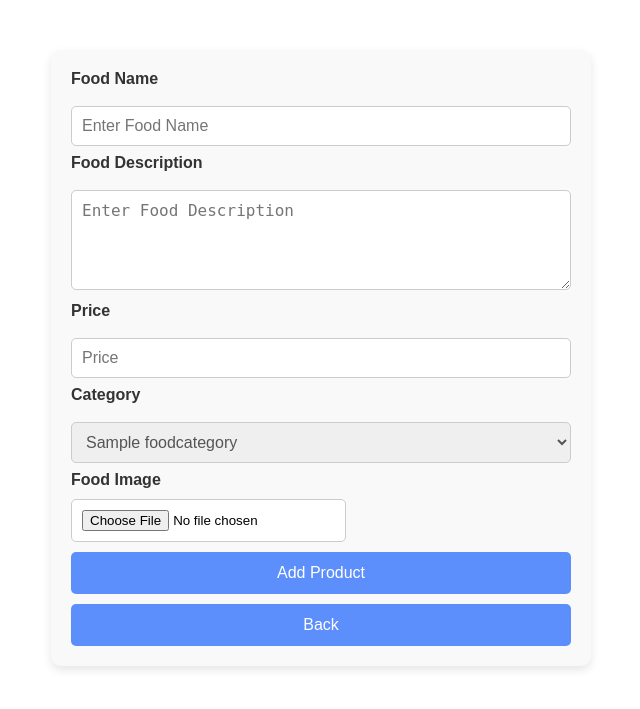
After one commit to Sharmilapyatha432/fos, a PHP site: page /admin/add_fooditem.php in a window 1280 px wide. The commit adds this page. Shown: the top 709 px of the page, without its empty margins (319-959 px from the left). Run offline with PHP 8.4, Linux system fonts and the light colour scheme; the visitor is signed in with stand-in values (Sample User, id 1); tables that the repository leaves empty or names only in its code hold one stand-in row (values such as "Sample post"); some libraries are stand-ins or nearby versions.

Commit message:
"Updated admin panel files (addcategory.php, adminpanel.php, foodform.php, fooditems.php, sidebar_menu.php) and customer layout file (layout.php) with changes to SQL queries, form fields, and navigation links."

```diff
--- /dev/null
+++ b/admin/add_fooditem.php
@@ -0,0 +1,125 @@
+<!DOCTYPE html>
+<html lang="en">
+<head>
+    <meta charset="UTF-8">
+    <meta name="viewport" content="width=device-width, initial-scale=1.0">
+    <title>Add Food Items</title>
+</head>
+<link rel="stylesheet" href="https://cdnjs.cloudflare.com/ajax/libs/sweetalert/1.1.3/sweetalert.min.css">
+<script src="https://cdnjs.cloudflare.com/ajax/libs/sweetalert/1.1.3/sweetalert.min.js"></script>
+</head>
+<body>
+
+<?php
+session_start();
+include('../database/connection.php');
+
+if (!isset($_SESSION['adminname'])) {
+    header("Location: admin_login.php");
+    exit;
+}
+
+// Add Product
+if ($_SERVER['REQUEST_METHOD'] == 'POST') {
+    // Check if all expected form fields are set
+    if (isset($_POST['name'], $_POST['description'], $_POST['price'], $_POST['category_id'])) {
+        $name = $_POST['name'];
+        $description = $_POST['description'];
+        $price = $_POST['price'];
+        $category_id = $_POST['category_id'];
+
+        // Handle file upload
+        if (isset($_FILES['image']) && $_FILES['image']['error'] == 0) {
+            $target_dir = "../img/";
+            $target_file = $target_dir . basename($_FILES["image"]["name"]);
+            $imageFileType = strtolower(pathinfo($target_file, PATHINFO_EXTENSION));
+
+            $allowed_file_types = array('jpg', 'jpeg', 'png', 'gif');
+            if (in_array($imageFileType, $allowed_file_types)) {
+                if (file_exists($target_file)) {
+                    $target_file = $target_dir . time() . "_" . basename($_FILES["image"]["name"]);
+                }
+
+                if (move_uploaded_file($_FILES["image"]["tmp_name"], $target_file)) {
+                    $query = "INSERT INTO fooditem (name, description, price, category_id, image)
+                              VALUES ('$name', '$description', '$price', '$category_id', '$target_file')";
+
+                    if (mysqli_query($conn, $query)) {
+                        // Set success message
+                        $_SESSION['message'] = "Food added successfully!";
+                        $_SESSION['msg_type'] = "success"; // or any other type you want to define
+                        // header("Location: view_product.php");
+                        // exit;
+                    } else {
+                        // Set error message
+                        $_SESSION['message'] = "Error inserting product: " . mysqli_error($conn);
+                        $_SESSION['msg_type'] = "error";
+                    }
+                } else {
+                    $_SESSION['message'] = "Error uploading the image.";
+                    $_SESSION['msg_type'] = "error";
+                }
+            } else {
+                $_SESSION['message'] = "Only JPG, JPEG, PNG & GIF files are allowed.";
+                $_SESSION['msg_type'] = "error";
+            }
+        } else {
+            $_SESSION['message'] = "Image file is required.";
+            $_SESSION['msg_type'] = "error";
+        }
+    }
+}
+?>
+
+    <?php if (isset($_SESSION['message'])): ?>
+        <script>
+            swal({
+                title: "<?php echo $_SESSION['msg_type'] == 'success' ? 'Success' : 'Error'; ?>",
+                text: "<?php echo $_SESSION['message']; ?>",
+                icon: "<?php echo $_SESSION['msg_type'] == 'success' ? 'success' : 'error'; ?>",
+                button: "OK",
+            }).then(() => {
+                // Redirect if success
+                <?php if ($_SESSION['msg_type'] == 'success'): ?>
+                    window.location.href = "fooditems.php"; // Redirect to the product list page
+                <?php endif; ?>
+            });
+        </script>
+        <?php unset($_SESSION['message']); ?>
+        <?php unset($_SESSION['msg_type']); ?>
+    <?php endif; ?>
+
+
+<link rel="stylesheet" href="../css/form.css">
+<form method="post" action="add_fooditem.php" enctype="multipart/form-data" autocomplete="off">
+    <div class="container">
+        <label for="productname">Food Name</label>
+        <input type="text" name="name" placeholder="Enter Food Name" required>
+
+        <label for="productdescription">Food Description</label>
+        <textarea name="description" placeholder="Enter Food Description"></textarea>
+
+        <label for="price">Price</label>
+        <input type="number" name="price" placeholder="Price" required>
+
+        <label for="category">Category</label>
+        <select name="category_id" required>
+            <!-- Loop through categories dynamically -->
+            <?php
+            $category_query = "SELECT * FROM foodcategory";
+            $categories = mysqli_query($conn, $category_query);
+            while ($category = mysqli_fetch_assoc($categories)) {
+                echo "<option value='{$category['category_id']}'>{$category['category_name']}</option>";
+            }
+            ?>
+        </select>
+
+        <label for="image_url">Food Image</label>
+        <input type="file" name="image" accept="image/*" required>
+
+        <button type="submit">Add Product</button>
+        <button><a href="fooditems.php">Back</a></button>
+    </div>
+</form>
+</body>
+</html>
--- a/admin/addcategory.php
+++ b/admin/addcategory.php
@@ -10,7 +10,7 @@ if (!isset($_SESSION['adminname'])) {
 //Add Product
 if ($_SERVER['REQUEST_METHOD'] == 'POST') {
     $name = $_POST['name'];
-    $query = "INSERT INTO foodcategory (name) VALUES ('$name')";
+    $query = "INSERT INTO foodcategory (category_name) VALUES ('$name')";
     mysqli_query($conn, $query);
     header("Location: adminpanel.php");
 }
--- a/admin/adminpanel.php
+++ b/admin/adminpanel.php
@@ -2,5 +2,6 @@
 include('../admin/layout/header.php');
 include('../admin/layout/sidebar_menu.php');
 // include('../admin/layout/footer.php');
-include('../database/connection.php')
+include('../database/connection.php');
+
 ?>
--- a/admin/fooditems.php
+++ b/admin/fooditems.php
@@ -41,7 +41,7 @@ $result = $conn->query($sql);
     <?php if (!isset($_POST['add'])) { ?>
         <h1 align="center">List of Food Items</h1>
         <div class="table-wrapper">
-            <form action="foodform.php" method="post">
+            <form action="add_fooditem.php" method="post">
                 <input type="submit" value="Add Food" name="add">
             </form>
             <table class="fl-table">
--- a/admin/layout/sidebar_menu.php
+++ b/admin/layout/sidebar_menu.php
@@ -2,7 +2,7 @@
 <div class="sidebar">
 <strong><a href="#">DASHBOARD</a></strong>
     <ul class = "menu">
-        <li><a href="#">Food Categories</a></li>
+        <li><a href="addcategory.php">Food Categories</a></li>
         <li><a href="fooditems.php">Food Items</a></li>
         <li><a href="#">Orders List</a></li>
         <li><a href="#">Customer List</a></li>
--- /dev/null
+++ b/css/form.css
@@ -0,0 +1,99 @@
+/* Container for the form */
+.container {
+    max-width: 500px;
+    margin: 50px auto;
+    padding: 20px;
+    background-color: #f9f9f9;
+    border-radius: 10px;
+    box-shadow: 0 4px 10px rgba(0, 0, 0, 0.1);
+    font-family: 'Arial', sans-serif;
+}
+
+/* Style for all labels */
+.container label {
+    font-weight: bold;
+    margin-bottom: 10px;
+    display: block;
+    font-size: 1rem;
+    color: #333;
+}
+
+/* Style for inputs and textarea */
+.container input[type="text"],
+.container input[type="number"],
+.container textarea,
+.container select {
+    width: 100%;
+    padding: 10px;
+    margin: 8px 0;
+    border: 1px solid #ccc;
+    border-radius: 5px;
+    box-sizing: border-box;
+    font-size: 1rem;
+    color: #555;
+    transition: border-color 0.3s;
+}
+
+.container input[type="text"]:focus,
+.container input[type="number"]:focus,
+.container textarea:focus,
+.container select:focus {
+    border-color: #5d8ffc;
+    outline: none;
+}
+
+/* Style for textarea */
+.container textarea {
+    resize: vertical;
+    height: 100px;
+}
+
+/* Style for buttons */
+.container button {
+    width: 100%;
+    padding: 12px;
+    background-color: #5d8ffc;
+    color: #fff;
+    border: none;
+    border-radius: 5px;
+    font-size: 1rem;
+    cursor: pointer;
+    transition: background-color 0.3s ease;
+    margin-top: 10px;
+}
+
+.container button:hover {
+    background-color: #4a73d1;
+}
+
+/* Link inside the button */
+.container button a {
+    color: #fff;
+    text-decoration: none;
+    display: block;
+}
+
+/* Style for the image upload field */
+.container input[type="file"] {
+    padding: 10px;
+    background-color: #fff;
+    border: 1px solid #ccc;
+    border-radius: 5px;
+    cursor: pointer;
+}
+
+.container input[type="file"]:hover {
+    border-color: #5d8ffc;
+}
+
+/* Responsive Design */
+@media (max-width: 600px) {
+    .container {
+        width: 100%;
+        padding: 15px;
+    }
+
+    .container button {
+        padding: 10px;
+    }
+}
--- a/customer/layout/layout.php
+++ b/customer/layout/layout.php
@@ -21,7 +21,7 @@
                     <a href="#" class="nav-link text-white"><i class="fa-solid fa-house"></i> Dashboard</a>
                 </li>
                 <li class="nav-item mb-3">
-                    <a href="#" class="nav-link text-white"><i class="fa-solid fa-bowl-food"></i> Food Items</a>
+                    <a href="viewfooditem.php" class="nav-link text-white"><i class="fa-solid fa-bowl-food"></i> Food Items</a>
                 </li>
                 <li class="nav-item mb-3">
                     <a href="#" class="nav-link text-white"><i class="fa-solid fa-box"></i> My Orders</a>
```
Also changed, not shown: admin/foodform.php (+81 -40 lines), admin/fooditemlist.php (added, +108 -0 lines), customer/viewfooditem.php (added, +98 -0 lines), img/1729270430_Homemade-Hamburgers-TIMG.jpg (added), img/Homemade-Hamburgers-TIMG.jpg (added).
